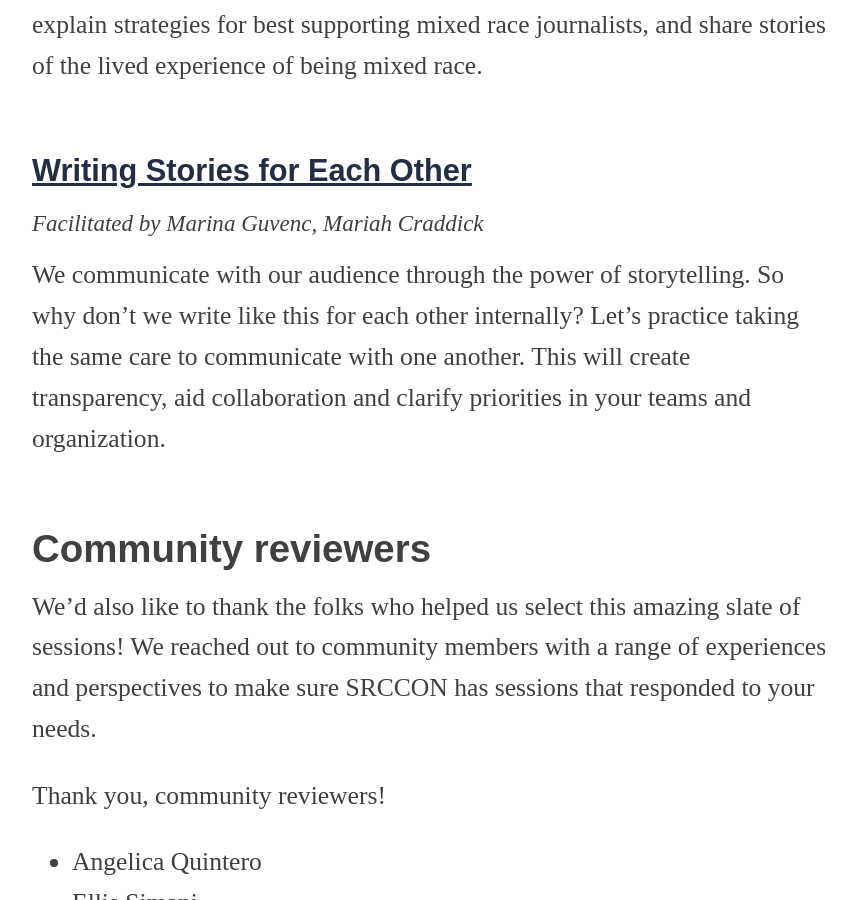
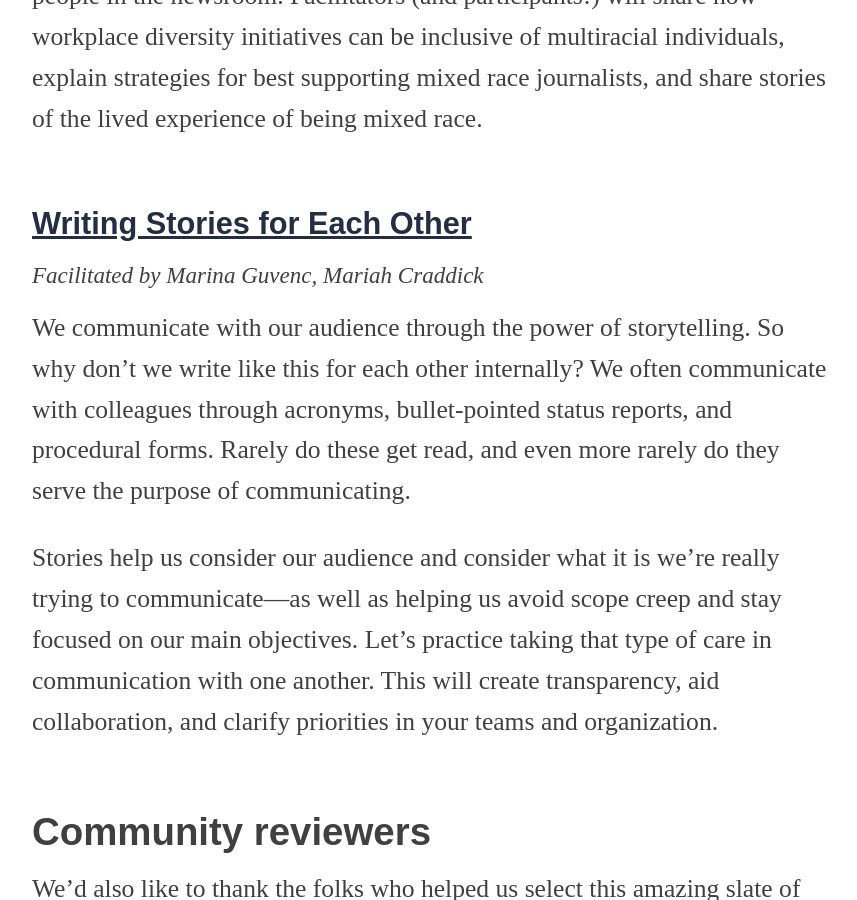
Before and after one commit to OpenNews/srccon-2021, a Jekyll site: the page built from program.md, in a window 1280 px wide and 900 px high, scrolled down 19059 px. Shown: the whole window, without its empty margins (208-1065 px from the left). Built offline with Jekyll 4.4.1, drawn with Linux system fonts in a browser that asks for light colours; nearby versions of some CDN libraries; some web fonts are replaced; some of the changed text lies outside the part shown.

Commit message:
sessions data update

```diff
--- a/_data/sessions.yml
+++ b/_data/sessions.yml
@@ -146,7 +146,7 @@
     {
         "break": "",
         "day": "",
-        "description": "",
+        "description": "Session details coming soon …",
         "everyone": "",
         "facilitators": "Asraa Mustufa, Delphine Reuter, Soline Ledésert",
         "id": "collaboration-tools-strategies",
@@ -322,7 +322,7 @@
     {
         "break": "",
         "day": "",
-        "description": "As some news organizations have begun to examine their role in perpetuating white supremacy through their coverage and business practices, big questions remain about the responsibility of editors and managers for the climate and culture they perpetuate inside newsrooms. What does—and should—accountability look like in these organizations, especially when things go wrong? The two most common options are to do nothing or to fire someone. But those can’t be the only ways forward.\n\nWe come to this discussion with more questions than answers: What accountability measures work best to create inclusive cultures? What is the right balance between transparency and privacy when it comes to accountability? And what can we do to ensure accountability measures don’t just re-harm the most vulnerable in newsrooms? We hope you’ll bring your big ideas for how to look at this thorny issue and how we can all play a role in creating trusted and effective accountability processes.\n",
+        "description": "As some news organizations have begun to examine their role in perpetuating white supremacy through their coverage and business practices, big questions remain about the responsibility of editors and managers for the climate and culture they perpetuate inside newsrooms. What does—and should—accountability look like in these organizations, especially when things go wrong? The two most common options are to do nothing or to fire someone. But those can’t be the only ways forward.\n\nWe come to this discussion with more questions than answers: What accountability measures work best to create inclusive cultures? What is the right balance between transparency and privacy when it comes to accountability? And what can we do to ensure accountability measures don’t just re-harm the most vulnerable in newsrooms? We hope you’ll bring your big ideas for how to look at this thorny issue and how we can all play a role in creating trusted and effective accountability processes.",
         "everyone": "",
         "facilitators": "Amy Kovac-Ashley, Angela Saunders",
         "id": "what-accountability-looks-like",
@@ -354,7 +354,7 @@
     {
         "break": "",
         "day": "",
-        "description": "Engagement is a moving target in the field of journalism. To different newsrooms, it can mean different things, and it’s constantly evolving and shifting depending on the context it’s being practiced in. With such a slippery concept gaining more and more traction within our field, there’s a lot of room for flexibility but also room for error. Since engagement is so closely tied to diversity of audiences and communities, we will examine what would engagement in journalism look like if it were led by JOCs instead of predominantly white newsrooms. We will also explore the current tensions of being a JOC working in engagement as we work through the unique insights, compromises and frustrations of that experience.\n\nThrough this specific lens, we break down how these experiences influence larger discussions around misinformation/disinformation, harassment and polarization in online spaces; the complicated work of using audience and community engagement to build trust between journalism orgs and communities of color; and the emotional burden of often engaging with ideas from “the right” from audiences and newsroom leaders. The goal is to get at more of the nuance around engagement, with JOCs at the center, to inform some of the missing context around this emerging practice.\n",
+        "description": "Engagement is a moving target in the field of journalism. To different newsrooms, it can mean different things, and it’s constantly evolving and shifting depending on the context it’s being practiced in. With such a slippery concept gaining more and more traction within our field, there’s a lot of room for flexibility but also room for error. Since engagement is so closely tied to diversity of audiences and communities, we will examine what would engagement in journalism look like if it were led by JOCs instead of predominantly white newsrooms. We will also explore the current tensions of being a JOC working in engagement as we work through the unique insights, compromises and frustrations of that experience.\n\nThrough this specific lens, we break down how these experiences influence larger discussions around misinformation/disinformation, harassment and polarization in online spaces; the complicated work of using audience and community engagement to build trust between journalism orgs and communities of color; and the emotional burden of often engaging with ideas from “the right” from audiences and newsroom leaders. The goal is to get at more of the nuance around engagement, with JOCs at the center, to inform some of the missing context around this emerging practice.",
         "everyone": "",
         "facilitators": "Helga Salinas, John Hernandez",
         "id": "engagement-run-by-joc",
@@ -370,7 +370,7 @@
     {
         "break": "",
         "day": "",
-        "description": "Story framing is an important aspect of journalism, but when you’re framing a piece about a community that is underrepresented in all aspects of life it can be challenging getting it right. Join us for a facilitated discussion on how best to approach covering the 2.8% of the U.S. population who can’t just “Check one” race box. We will cover best practices for working with common data sets like the Census, how to talk to sources about their identity without sounding like a jerk, and share which storytelling tropes to avoid when talking about mixed populations.\n\nWe will also devote part of our session to sharing the experience of mixed people in the newsroom. Facilitators (and participants!) will share how workplace diversity initiatives can be inclusive of multiracial individuals, explain strategies for best supporting mixed race journalists, and share stories of the lived experience of being mixed race.\n",
+        "description": "Story framing is an important aspect of journalism, but when you’re framing a piece about a community that is underrepresented in all aspects of life it can be challenging getting it right. Join us for a facilitated discussion on how best to approach covering the 2.8% of the U.S. population who can’t just “Check one” race box. We will cover best practices for working with common data sets like the Census, how to talk to sources about their identity without sounding like a jerk, and share which storytelling tropes to avoid when talking about mixed populations.\n\nWe will also devote part of our session to sharing the experience of mixed people in the newsroom. Facilitators (and participants!) will share how workplace diversity initiatives can be inclusive of multiracial individuals, explain strategies for best supporting mixed race journalists, and share stories of the lived experience of being mixed race.",
         "everyone": "",
         "facilitators": "Jasmine Mithani, Kaitlyn Wells, Caitlin Gilbert",
         "id": "mixed-race-in-journalism",
@@ -386,7 +386,7 @@
     {
         "break": "",
         "day": "",
-        "description": "We communicate with our audience through the power of storytelling. So why don't we write like this for each other internally? Let's practice taking the same care to communicate with one another. This will create transparency, aid collaboration and clarify priorities in your teams and organization.",
+        "description": "We communicate with our audience through the power of storytelling. So why don't we write like this for each other internally? We often communicate with colleagues through acronyms, bullet-pointed status reports, and procedural forms. Rarely do these get read, and even more rarely do they serve the purpose of communicating.\n\nStories help us consider our audience and consider what it is we're really trying to communicate—as well as helping us avoid scope creep and stay focused on our main objectives. Let's practice taking that type of care in communication with one another. This will create transparency, aid collaboration, and clarify priorities in your teams and organization.",
         "everyone": "",
         "facilitators": "Marina Guvenc, Mariah Craddick",
         "id": "writing-for-each-other",
```
